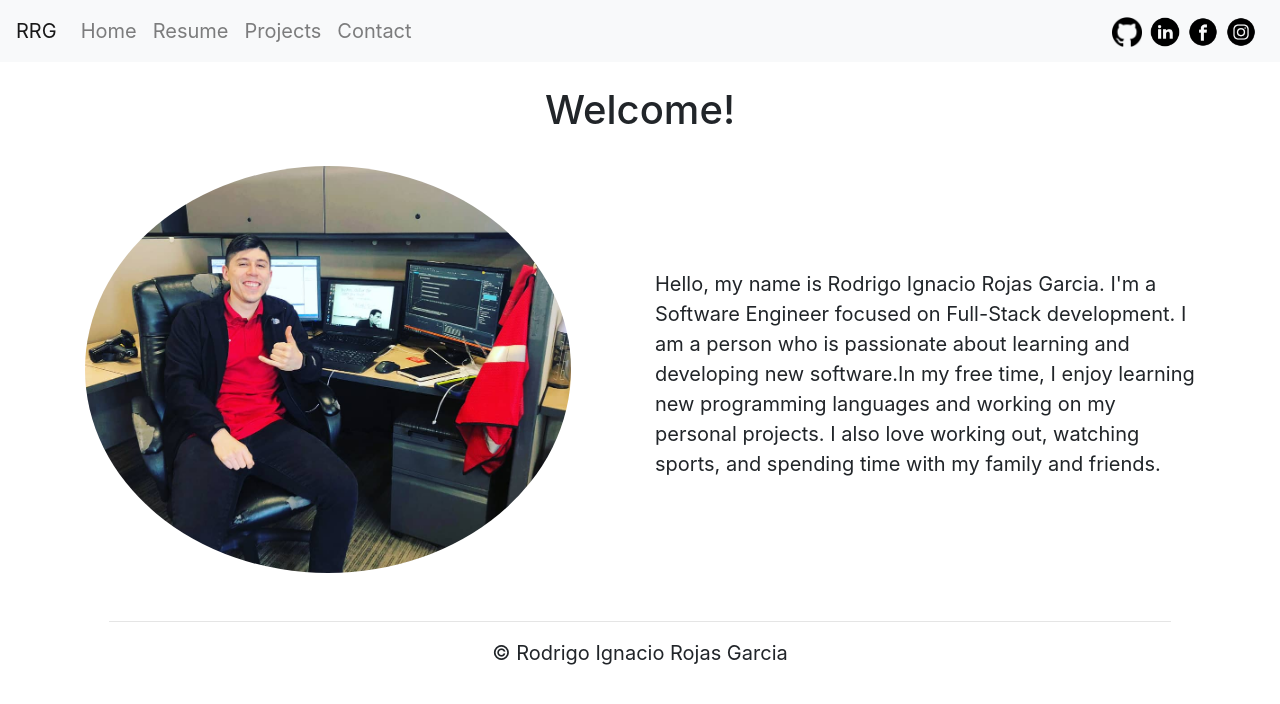
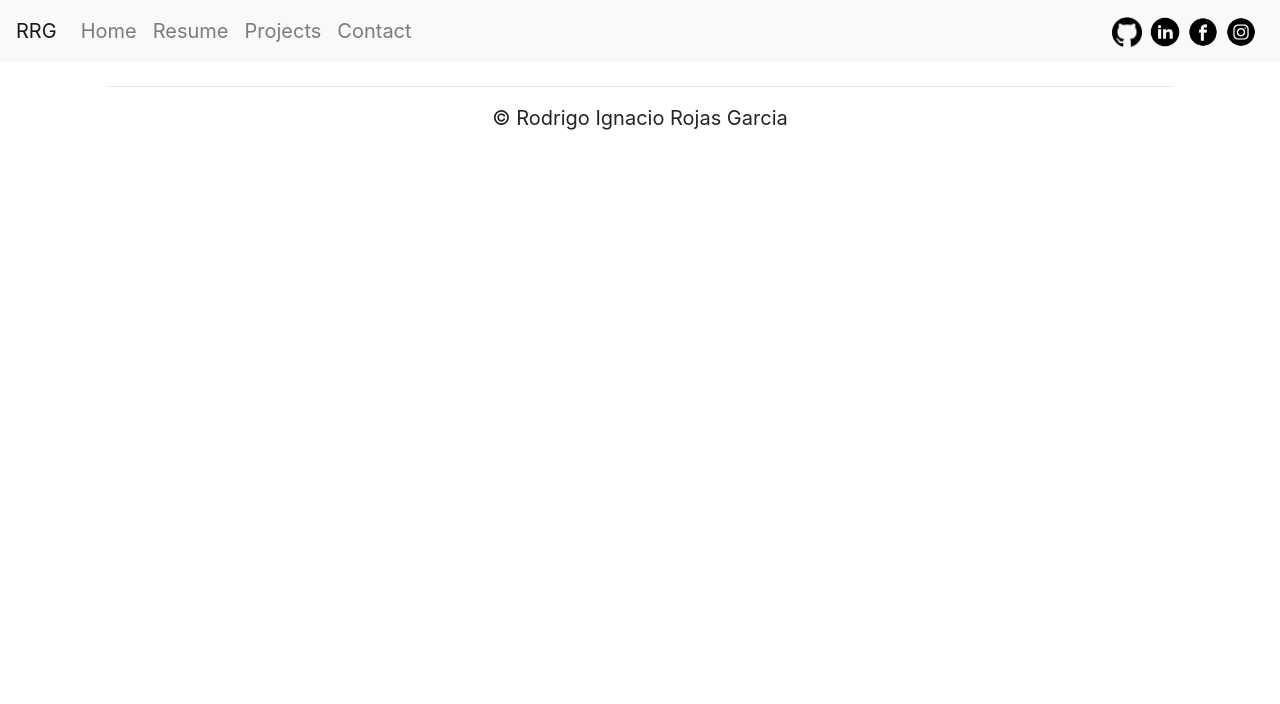
Before and after one commit to RorroRojas3/rorrorojas3.github.io, a React (Create React App) app: page / in a window 1280 px wide. Shown: the top 704 px of the page. Built offline with nearby package versions, Linux system fonts and the light colour scheme.

Commit message:
browserrouter

```diff
--- a/src/App.js
+++ b/src/App.js
@@ -1,6 +1,6 @@
 // React components
 import React from "react";
-import { BrowserRouter, Switch, Route, HashRouter } from "react-router-dom";
+import { BrowserRouter, Switch, Route } from "react-router-dom";
 
 // My Components
 import Home from "./components/Home";
@@ -11,16 +11,16 @@ import Layout from "./components/Layout";
 
 function App() {
   return (
-    <HashRouter basename="/">
+    <BrowserRouter>
       <Switch>
         <Layout>
-          <Route path="/" exact component={Home}></Route>
+          <Route path="/my-website" exact component={Home}></Route>
           <Route path="/resume" exact component={Resume}></Route>
           <Route path="/about" exact component={Contact}></Route>
           <Route path="/projects" exact component={Projects}></Route>
         </Layout>
       </Switch>
-    </HashRouter>
+    </BrowserRouter>
   );
 }
 
--- a/src/components/Navbar.js
+++ b/src/components/Navbar.js
@@ -25,7 +25,7 @@ const Nav = () => {
       <div className="collapse navbar-collapse" id="navbarNavAltMarkup">
         <ul className="navbar-nav mr-auto">
           <li className="nav-item">
-            <Link className="nav-link" to="/">
+            <Link className="nav-link" to="/my-website">
               Home
             </Link>
           </li>
```
